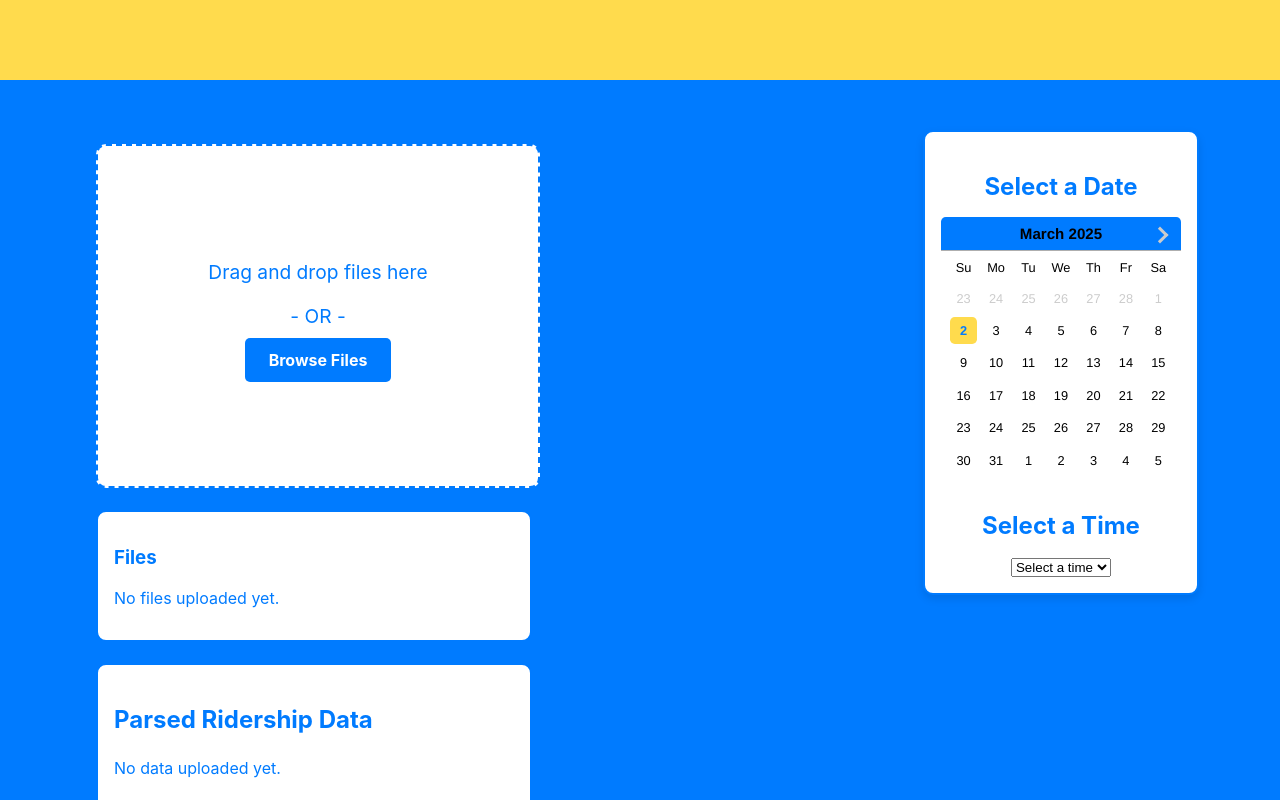
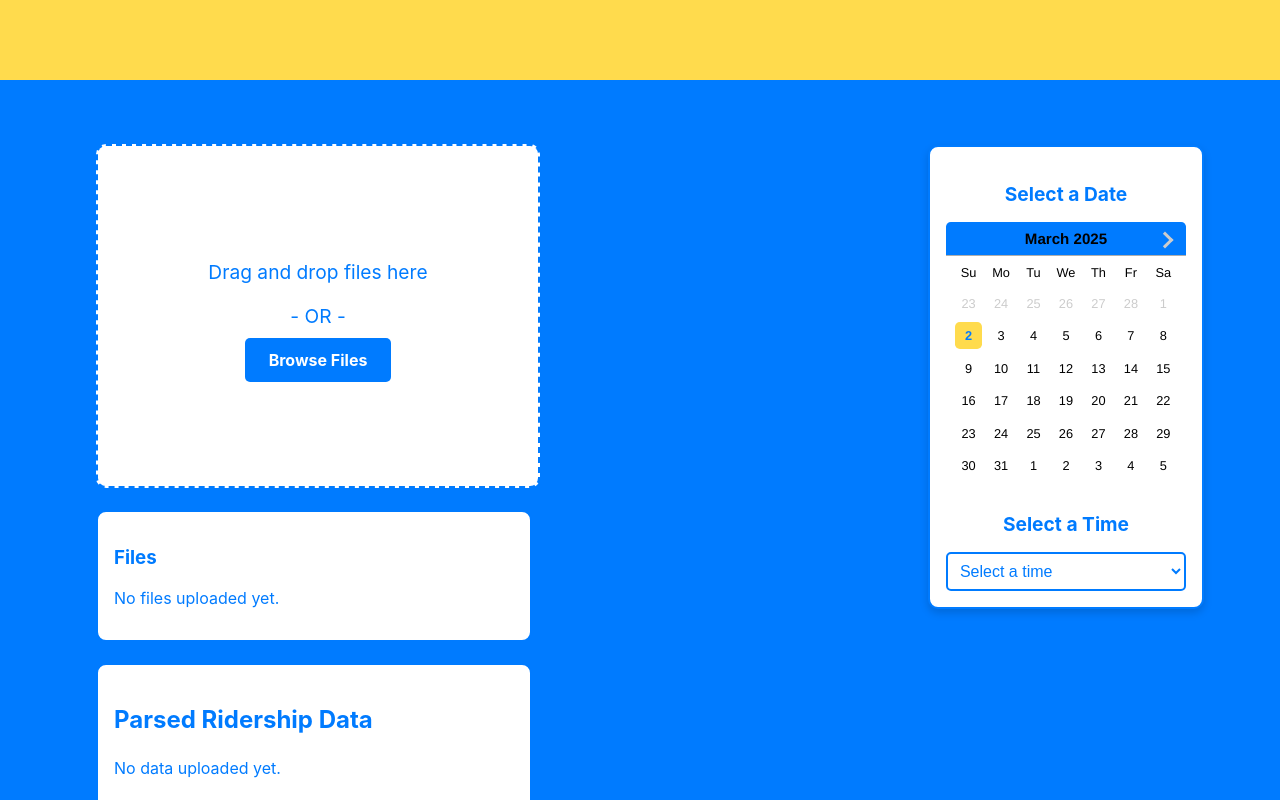
Before and after one commit to dyzhao1011/bettertransit, a React (Create React App) app: page / in a window 1280 px wide. Shown: the part 720-1520 px from the top of the page. Built offline with nearby package versions, Linux system fonts and the light colour scheme.

Commit message:
UI and Time/Date Changes

```diff
--- a/src/App.css
+++ b/src/App.css
@@ -287,25 +287,23 @@ td {
   text-align: center;
 }
 
-/* Calendar container - Ensure it is fully visible */
+/* Calendar container styling improvement - Fixed positioning */
 .calendar-container {
   position: absolute;
-  top: 20px;
-  right: 20px;
+  top: 65px;
+  right: 140px;
   background: white;
   padding: 1rem;
   border-radius: 10px;
   border: 2px solid #007bff;
   text-align: center;
-  box-shadow: 0px 4px 8px rgba(0, 0, 0, 0.1);
-  max-width: 300px; /* Ensures it doesn't stretch too wide */
-  overflow: visible; /* Prevents cutting off */
-  z-index: 1000; /* Ensures it stays on top */
-  margin-right: 125px;
-  margin-top: 30px;
+  box-shadow: 0px 4px 8px rgba(0, 0, 0, 0.15);
+  max-width: 300px;
+  overflow: visible;
+  z-index: 1000;
 }
 
-/* Upload section - Ensure enough space */
+/* Ensure it stays fixed and doesn't shift */
 .upload-page {
   position: relative;
   display: flex;
@@ -316,7 +314,7 @@ td {
   width: 100vw;
   background-color: #007bff;
   padding: 2rem;
-  overflow: visible; /* Prevents clipping */
+  overflow: visible;
 }
 
 /* Calendar heading */
@@ -329,7 +327,7 @@ td {
 /* Date picker adjustments */
 .react-datepicker {
   border: none !important;
-  z-index: 1001; /* Ensures it's above other elements */
+  z-index: 1001;
 }
 
 .react-datepicker__header {
@@ -340,20 +338,83 @@ td {
 .react-datepicker__day--selected {
   background: #ffdb4d !important;
   color: #007bff !important;
+  font-weight: bold;
+  border-radius: 50%;
 }
 
-/* Style for the calendar and time picker headings */
-.calendar-wrapper h3 {
-  color: #007bff; /* Blue color */
-  font-size: 1.5rem;
-  font-weight: bold;
-  text-align: center;
+/* Style for the time picker dropdown */
+.time-selector {
+  width: 100%;
+  padding: 8px;
+  border: 2px solid #007bff;
+  border-radius: 5px;
+  font-size: 1rem;
+  background-color: white;
+  color: #007bff;
+  cursor: pointer;
+  transition: 0.3s ease;
+}
+
+.time-selector:hover {
+  background-color: #e6f2ff;
 }
 
 /* Style for the selected date and time display */
 .selected-info {
-  color: #007bff; /* Blue color */
+  color: #007bff;
   font-size: 1.2rem;
   font-weight: bold;
   text-align: center;
+  margin-top: 10px;
 }
+
+/* Modal content fade-in */
+.modal-content {
+  animation: fadeIn 0.5s ease-in-out;
+}
+
+/* Upload box styling */
+.upload-box {
+  display: flex;
+  flex-direction: column;
+  align-items: center;
+  justify-content: center;
+  width: 400px;
+  height: 300px;
+  border: 2px dashed #007bff;
+  background-color: white;
+  border-radius: 10px;
+  text-align: center;
+  padding: 20px;
+  transition: background-color 0.3s ease;
+  margin-left: 2rem;
+}
+
+/* Improved button hover effects */
+.upload-button, .calc-button {
+  transition: background-color 0.3s ease, transform 0.2s ease;
+}
+
+.upload-button:hover, .calc-button:hover {
+  background-color: #0056b3;
+  transform: scale(1.05);
+}
+
+.upload-button:active, .calc-button:active {
+  transform: scale(0.95);
+}
+/* Upload progress bar */
+.progress-bar-container {
+  width: 100%;
+  background: #ddd;
+  border-radius: 5px;
+  overflow: hidden;
+  margin-top: 10px;
+}
+
+.progress-bar {
+  height: 10px;
+  width: 0%;
+  background: #ffdb4d;
+  transition: width 0.4s ease-in-out;
+}
--- a/src/CalendarComponent.js
+++ b/src/CalendarComponent.js
@@ -18,12 +18,18 @@ function CalendarComponent() {
     return times;
   };
 
+  // Format date and time to match dataset format (YYYY-MM-DD HH:mm:ss)
+  const formatDateTime = (date) => {
+    const pad = (num) => (num < 10 ? `0${num}` : num);
+    return `${date.getFullYear()}-${pad(date.getMonth() + 1)}-${pad(date.getDate())} ${pad(date.getHours())}:${pad(date.getMinutes())}:${pad(date.getSeconds())}`;
+  };
+
   // Update selectedDateTime whenever date or time changes
   useEffect(() => {
     if (selectedDate && selectedTime) {
       const newDateTime = new Date(selectedDate);
       newDateTime.setHours(selectedTime.getHours(), 0, 0, 0);
-      setSelectedDateTime(newDateTime);
+      setSelectedDateTime(formatDateTime(newDateTime));
     }
   }, [selectedDate, selectedTime]);
 
@@ -34,6 +40,7 @@ function CalendarComponent() {
         selected={selectedDate}
         onChange={(date) => setSelectedDate(date)}
         minDate={new Date()} // Only allows today and future dates
+        dateFormat="yyyy-MM-dd"
         inline // Full calendar display
       />
 
@@ -46,7 +53,7 @@ function CalendarComponent() {
         <option value="" disabled>Select a time</option>
         {generateTimeSlots().map((time, index) => (
           <option key={index} value={time.toISOString()}>
-            {time.toLocaleTimeString([], { hour: "2-digit", minute: "2-digit", hour12: true })}
+            {time.toLocaleTimeString([], { hour: "2-digit", minute: "2-digit", hour12: false })}
           </option>
         ))}
       </select>
@@ -54,7 +61,7 @@ function CalendarComponent() {
       {selectedDateTime && (
         <div className="selected-info">
           <h4>Selected Date and Time:</h4>
-          <p>{selectedDateTime.toLocaleString()}</p>
+          <p>{selectedDateTime}</p>
         </div>
       )}
     </div>
```
